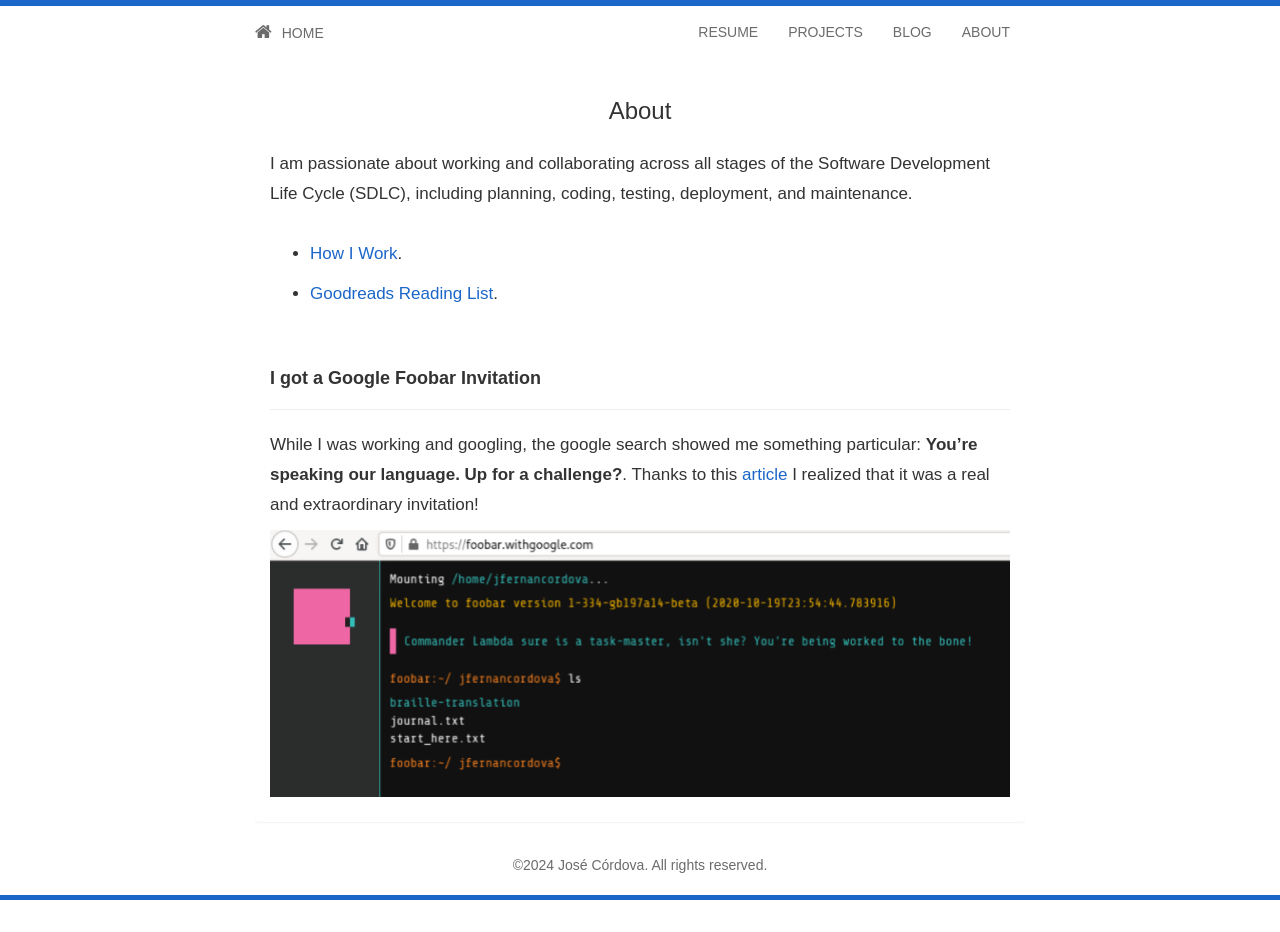
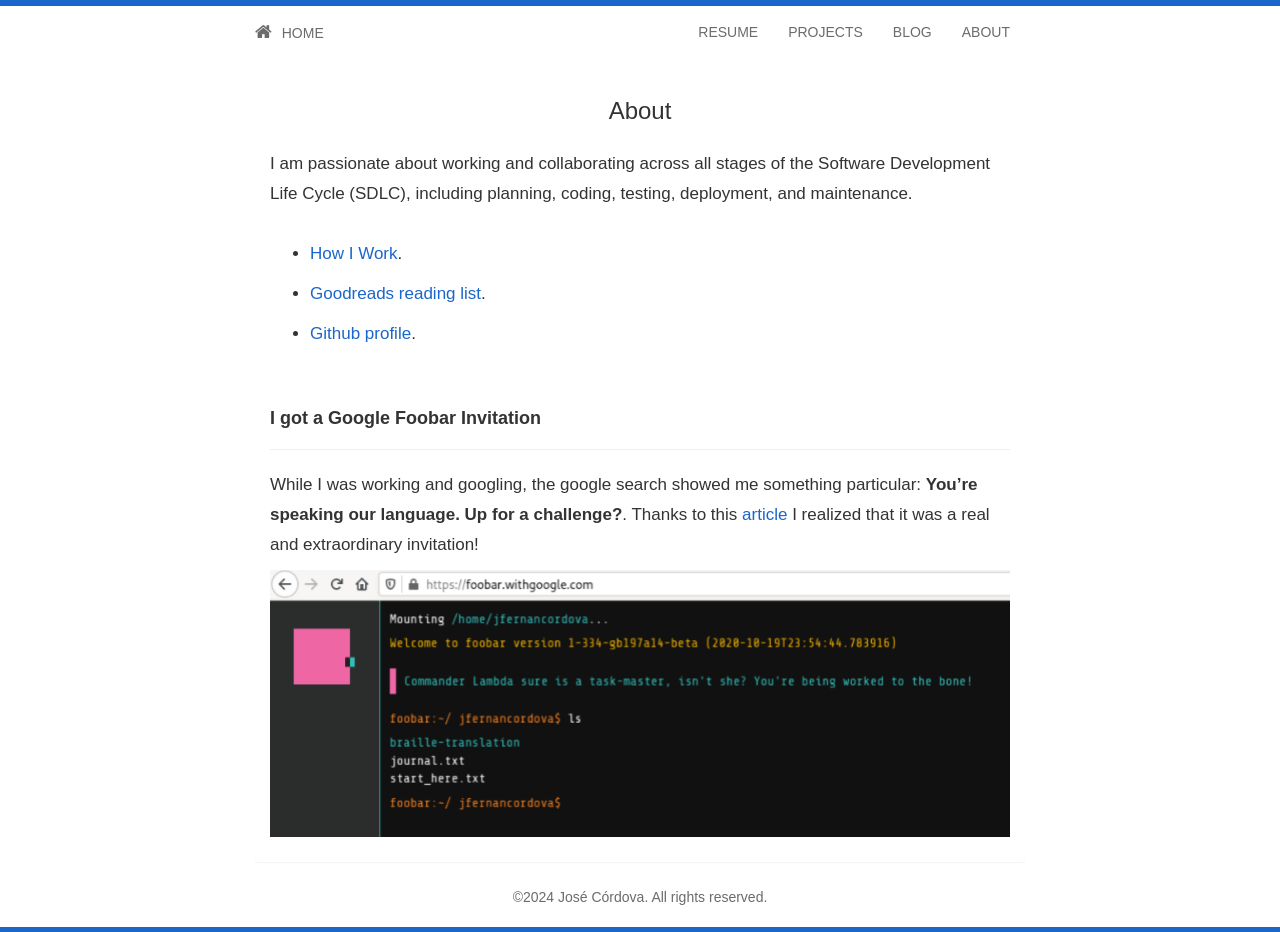
Before and after one commit to jfernancordova/jfernancordova.github.io, a Jekyll site: the page built from about.html, in a window 1280 px wide. Built offline with Jekyll 4.4.1, drawn with Linux system fonts in a browser that asks for light colours; nearby versions of some CDN libraries; before the commit the page ends 900 px from its top, so only the background shows below that.

Commit message:
Update about.html

```diff
--- a/about.html
+++ b/about.html
@@ -17,7 +17,10 @@
                             <p><a href="./how-i-work.html">How I Work</a>.</p>
                         </li>
                         <li>
-                            <p><a href="https://www.goodreads.com/review/list/116582849-jos-c-rdova">Goodreads Reading List</a>.</p>
+                            <p><a href="https://www.goodreads.com/review/list/116582849-jos-c-rdova">Goodreads reading list</a>.</p>
+                        </li>
+                        <li>
+                            <p><a href="https://github.com/jfernancordova">Github profile</a>.</p>
                         </li>
                     </ul>
                 </div>
```
